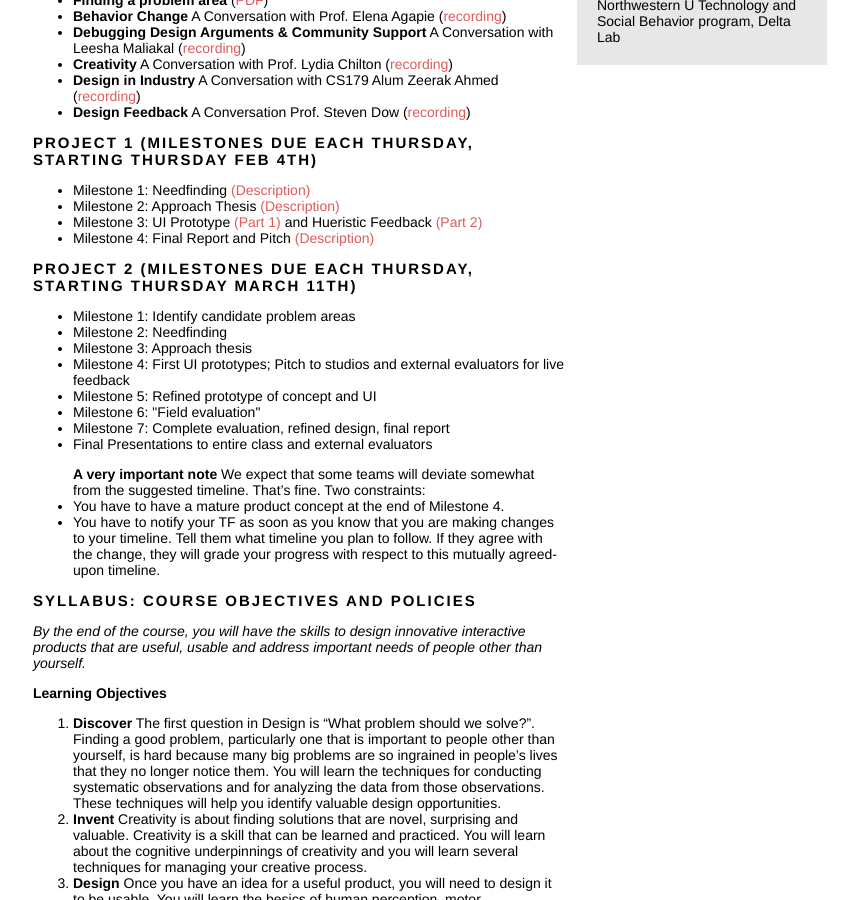
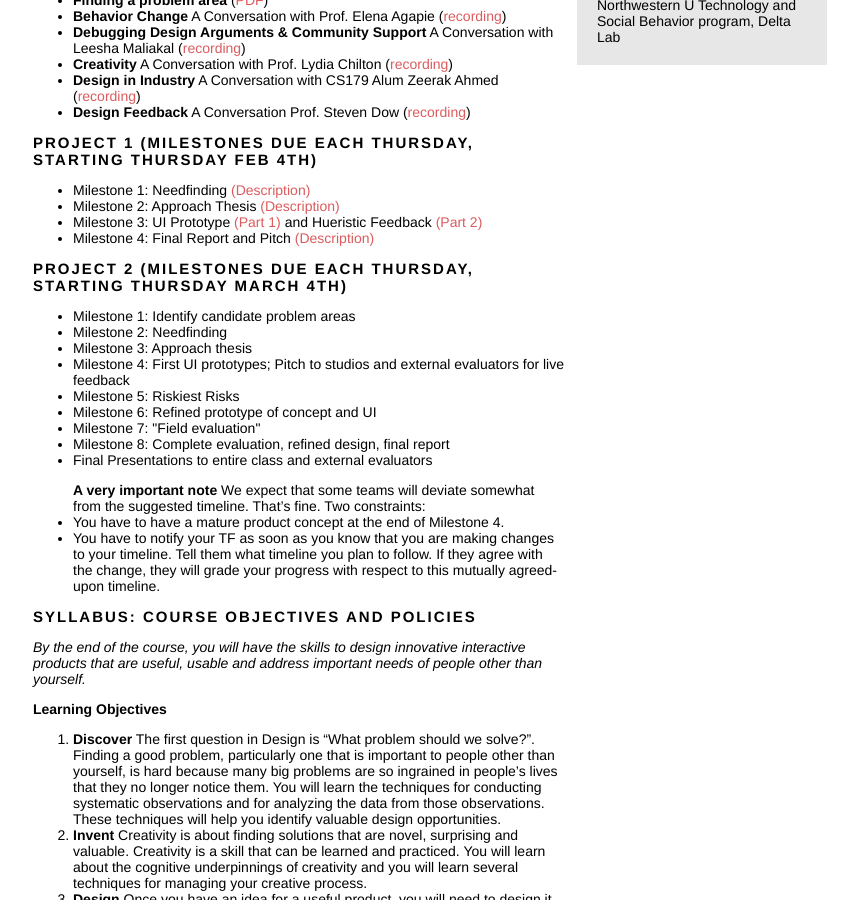
Before and after one commit to eglassman/eglassman.github.io, a Jekyll site: the page built from cs179.html, in a window 1280 px wide and 900 px high, scrolled down 770 px. Shown: the whole window, without its empty margins (210-1068 px from the left). Built offline with Jekyll 4.4.1, drawn with Linux system fonts in a browser that asks for light colours.

Commit message:
added riskiest risks

```diff
--- a/cs179.html
+++ b/cs179.html
@@ -109,7 +109,7 @@ The course covers skills and techniques necessary to design innovative interacti
     </div>
 
     <div class="header lead">
-      Project 2 (Milestones due each Thursday, starting Thursday March 11th)
+      Project 2 (Milestones due each Thursday, starting Thursday March 4th)
     </div>
 
     <div>
@@ -120,9 +120,10 @@ The course covers skills and techniques necessary to design innovative interacti
       <li>Milestone 3: Approach thesis</li>
       <!-- <li><a href="https://docs.google.com/document/d/12Wc_xOcb9AwTpPHjQyABqJXuPBeHa9g2bTdV_XnyetY/edit?usp=sharing">Milestone 4: First UI prototypes; pitch</a> due Wed Apr 8 [External evaluators provide live feedback]</li> -->
       <li>Milestone 4: First UI prototypes; Pitch to studios and external evaluators for live feedback</li>
-      <li>Milestone 5: Refined prototype of concept and UI</li>
-      <li>Milestone 6: "Field evaluation"</li>
-      <li>Milestone 7: Complete evaluation, refined design, final report</li>
+      <li>Milestone 5: Riskiest Risks</li>
+      <li>Milestone 6: Refined prototype of concept and UI</li>
+      <li>Milestone 7: "Field evaluation"</li>
+      <li>Milestone 8: Complete evaluation, refined design, final report</li>
       <li>Final Presentations to entire class and external evaluators</li>
       </ul>
 
```
